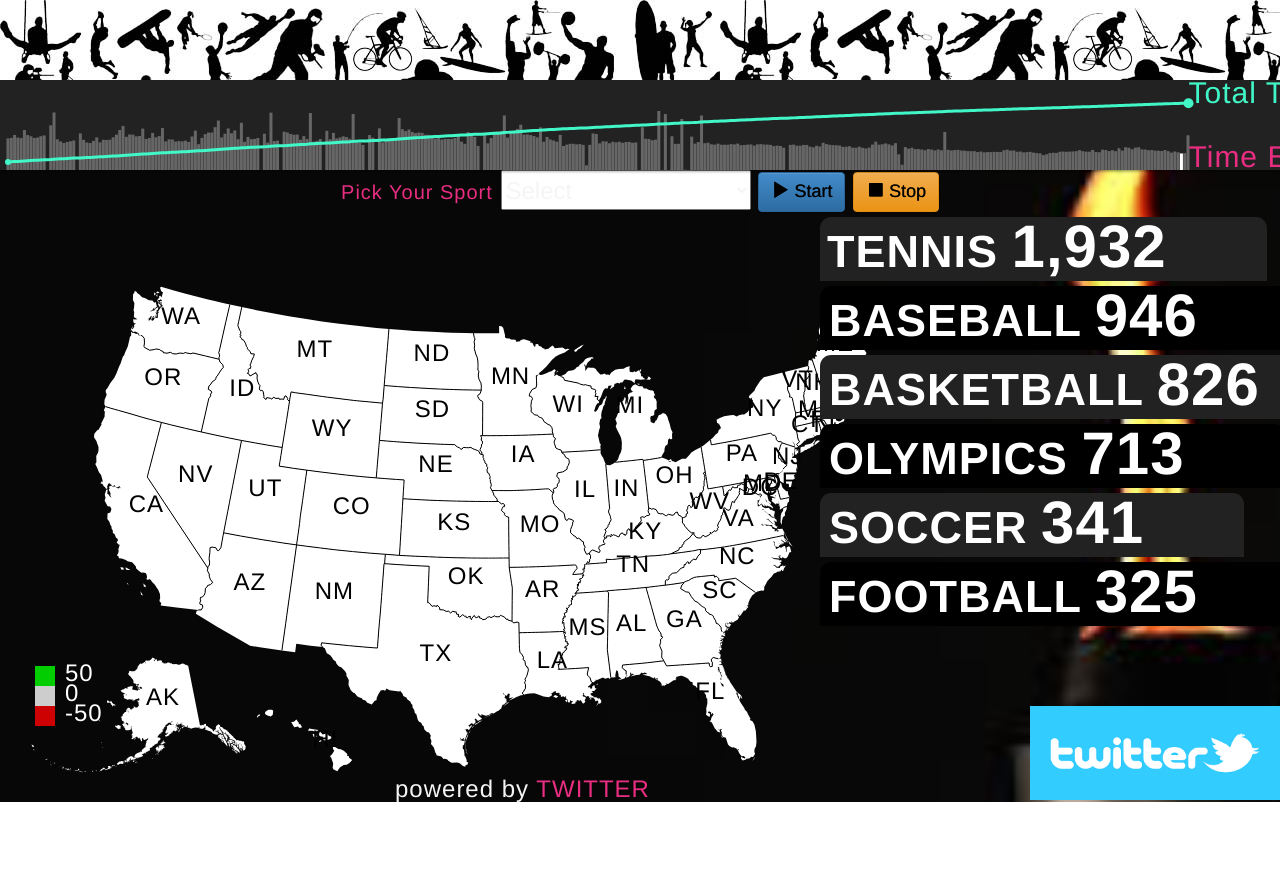
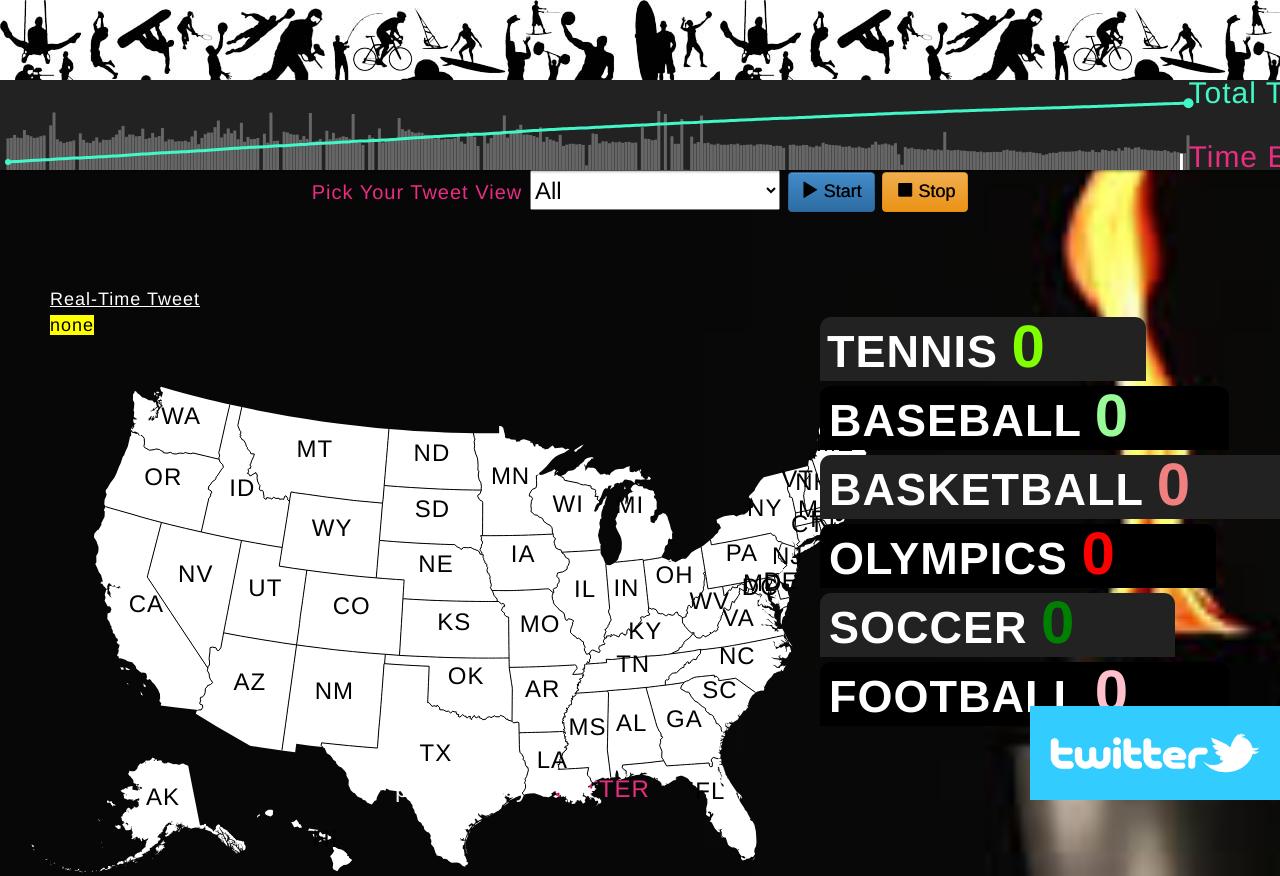
Before and after one commit to PeterChung/RTPJ, a plain HTML site: page Gladiator/web/index.html in a window 1280 px wide. Before the commit the page ends 802 px from the top, so only its background shows below. Drawn offline with Linux system fonts and the light colour scheme; files whose address does not match are found by name; a web font is replaced by a local one.

Commit message:
fixed bugs, added tweet back, added color, removed legend

```diff
--- a/Gladiator/web/index.html
+++ b/Gladiator/web/index.html
@@ -148,14 +148,16 @@
 		</g>
 		<g class="label" transform="translate(1188.5,23.30892536873783)">
 		<circle r="5" fill="#41F7C7"></circle>
-		<text class="displayCount"  fill="#41F7C7" style="font-size: 30px;text-align: right;">Total Tweets : 0</text>
+		<!--text class="displayCount"  fill="#41F7C7" style="font-size: 30px;text-align: right;">Total Tweets : 0</text> -->
+    <text id="displayCount"  fill="#41F7C7" style="font-size: 30px;text-align: right;">Total Tweets : 0</text>
 		</g>
 		</svg>
 		</div>
-		<div style="vertical-align: middle;text-align: center;">
-		<a class="name" href="#buzz" style="font-size: 20px; color: "#E92E82";"><span>Pick Your Sport</span></a>
-		<select id="sportList" name="sportList" style="width: 250px; height: 40px;  text-align: left;" >
-                    <option value="none">Select</option>
+
+		<div style="vertical-align: middle;text-align: center; color: black;">
+		<a class="name" href="#buzz" style="font-size: 20px; color: "#E92E82";"><span>Pick Your Tweet View</span></a>
+		<select id="sportList" name="sportList" style="width: 250px; height: 40px; text-align: left; " >
+                    <option value="none">All</option>
                     <option value="Tennis" style="color: red;">Tennis</option>
                     <option value="Baseball" style="color: red;">Baseball</option>
                     <option value="Basketball" style="color: blue;">Basketball</option>
@@ -174,40 +176,55 @@
                     <span class="glyphicon glyphicon-stop"></span> Stop
                 </button>
 		</div>
+        <div style="font-family: Helvetica; color: white; font-size: large; text-align: left; height: 100px; padding-top: 5%;">
+        <table style="margin: 10px 10px 10px 50px;">
+        <!--table style="margin: auto;"-->
+            <tr><!-- Peter modified -->
+                <td><u>Real-Time Tweet</u></td>
+            </tr>
+            <tr>
+                <td id="tweet">
+                    <mark>none</mark>
+                </td>
+            </tr>
+        </table>
+    </div>
+    <!-- test -->
+
         <div id="view">
 
 		<div id="chart" style="float: left; padding-top: 5%;"></div>
 	 	<div class="list" style="width: 460px;">
 		<ul><li class="item" style="font-size: 60px; margin-left: 0px;">
 
-		<span class="label" id="tennis" style="padding-left: 7px;">
+		<span class="label" id="tennis" style="padding-left: 7px; color: Chartreuse;">
 		<a class="name" href="">TENNIS</a>
-		<span class="count1" style="font-size: 60px;">1,932</span></span></li>
+    <span id="countTennis" style="font-size: 60px;">0</span></span></li>
 		<li class="item" style="font-size: 60px;">
 
-		<span class="label" id="baseball" style="padding-left: 9px;">
+		<span class="label" id="baseball" style="padding-left: 9px; color: PaleGreen;">
 		<a class="name" href="">BASEBALL</a>
-		<span class="count2" style="font-size: 60px;">946</span></span></li>
+    <span id="countBase" style="font-size: 60px;">0</span></span></li>
 		<li class="item" style="font-size: 60px;">
 
-		<span class="label" id="basketball" style="padding-left: 9px;">
+		<span class="label" id="basketball" style="padding-left: 9px; color: LightCoral;">
 		<a class="name" href="">BASKETBALL</a>
-		<span class="count3" style="font-size: 60px;">826</span></span></li>
+    <span id="countBasket" style="font-size: 60px;">0</span></span></li>
 		<li class="item" style="font-size: 60px;">
 
-		<span class="label" id="olympics" style="padding-left: 9px;">
+		<span class="label" id="olympics" style="padding-left: 9px; color: red;">
 		<a class="name" href="">OLYMPICS</a>
-		<span class="count4" style="font-size: 60px;">713</span></span></li>
+    <span id="countOlmp" style="font-size: 60px;">0</span></span></li>
 		<li class="item" style="font-size: 60px;">
 
-		<span class="label" id="soccer" style="padding-left: 9px;">
+		<span class="label" id="soccer" style="padding-left: 9px; color: green;">
 		<a class="name" href="">SOCCER</a>
-		<span class="count5" style="font-size: 60px;">341</span></span></li>
+    <span id="countSoccer" style="font-size: 60px;">0</span></span></li>
 		<li class="item" style="font-size: 60px;">
 
-		<span class="label" id="football" style="padding-left: 9px;">
+		<span class="label" id="football" style="padding-left: 9px; color: pink;">
 		<a class="name" href="">FOOTBALL</a>
-		<span class="count6" style="font-size: 60px;">325</span></span></li>
+    <span id="countFoot" style="font-size: 60px;">0</span></span></li>
 		<li class="filler" style="display: none;"><span class="label"></span></li>
 		</ul>
 		</div>
@@ -217,10 +234,12 @@
         alert("WebSocket not supported by this browser");
     }
     var intervalms = 1000;
-    //var sumById = {};
-    //var countById = {};
-    //var populateById = {};
-    // Peter added
+    var baseballTWCnt =0;
+    var tennisTWCnt =0;
+    var basketballTWCnt =0;
+    var soccerTWCnt =0;
+    var footballTWCnt =0;
+    var olympicTWCnt =0;
     var baseballCnt = {};
     var baseIdx =1;
     var tennisCnt = {};
@@ -241,7 +260,7 @@
     var stateCodeAndIdMap = {};
     var isStarted = false;
     var singleDraw = true;
-    var labels_for_legend = ["-50", "0", "50"];
+    //var labels_for_legend = ["-50", "0", "50"];
     var ext_color_domain = [-50, 0, 50];
     //var color = d3.scale.linear().domain(ext_color_domain).range(["#ff0000", "#ffffff", "#00ff00"]).interpolate(d3.interpolateRgb);
     var color = d3.scale.linear().domain(ext_color_domain).range(["#ff0000", "#ffffff", "#00ff00"]).interpolate(d3.interpolateRgb);
@@ -276,10 +295,11 @@
         n = n + '';
         return n.length >= width ? n : new Array(width - n.length + 1).join(z) + n;
     }
-    var keyword = "none";
-    function setSport() {
-        $("#Sport").html(keyword == "none" ? "All Tweets" : "Selected Sport : " + keyword);
-    }
+    //var keyword = "none";
+    //function setSport() {
+    //    $("#Sport").html(keyword == "none" ? "All Tweets" : "Selected Sport : " + keyword);
+    //}
+
     var elapsed = 0;
     function setElapsed() {
         var days = Math.floor(elapsed / 86400);
@@ -291,11 +311,19 @@
     var analyzedCount = 0;
     function setAnalyzedCount() {
         $("#displayCount").html("Total Tweets : " + analyzedCount);
+        $("#countBase").html(baseballTWCnt);
+        $("#countTennis").html(tennisTWCnt);
+        $("#countBasket").html(basketballTWCnt);
+        $("#countSoccer").html(soccerTWCnt);
+        $("#countOlmp").html(olympicTWCnt);
+        $("#countFoot").html(footballTWCnt);
     }
     var tweetText = "<mark>none</mark>";
     function setTweet() {
         $("#tweet").html(tweetText);
     }
+
+    var keyword = "none";
     $(function () {
         $("#sportList").change(function () {
             //stop();
@@ -355,7 +383,7 @@
             }
             */
             //setElapsed();
-            setSport();
+            //setSport();
             //setAnalyzedCount();
             //setTweet();
             redraw();
@@ -372,6 +400,7 @@
             window.location = "stats.html";
         });
     });
+
     // Peter Modified
     function newDataReceived(newData) {
         var jsonData = JSON.parse(newData);
@@ -383,26 +412,32 @@
         var currnetCnt = jsonData["count"];
         var max = 0;
         var maxIndex=0;
-        //console.log(currnetCnt);
+        //console.log(sport);
         // map the count value to sport
         if(sport =="Baseball") {
           //console.log(sport);
           baseballCnt[id] = currnetCnt;
+          baseballTWCnt += 1;
         }else if (sport == "Tennis") {
           //console.log(sport);
           tennisCnt[id] = currnetCnt;
+          tennisTWCnt +=1;
         }else if (sport== "Basketball") {
           //console.log(sport);
           basketballCnt[id] = currnetCnt;
+          basketballTWCnt +=1;
         }else if (sport =="Soccer") {
           //console.log(sport);
           soccerCnt[id] = currnetCnt;
-        }else if (sport = "Olympic"){
+          soccerTWCnt +=1;
+        }else if (sport == "Olympic"){
           //console.log(sport);
           olympicCnt[id] = currnetCnt;
-        }else if (sport = "Football"){
+          olympicTWCnt +=1;
+        }else if (sport == "Football"){
           //console.log(sport);
           footballCnt[id] = currnetCnt;
+          footballTWCnt +=1;
         }
         // get max index
         maxArray[baseIdx] = baseballCnt[id];
@@ -428,17 +463,17 @@
           }
         }
         maxidx[id] = maxIndex;
-		 $("#count1").html(maxArray[baseIdx]);
-		  $("#count2").html(maxArray[tennIdx]);
-		   $("#count3").html(maxArray[basketIdx]);
-		    $("#count4").html(maxArray[soccerCnt]);
-			 $("#count5").html(maxArray[olymIdx]);
-			  $("#count6").html(maxArray[footbIdx]);
+		 //$("#count1").html(baseballTWCnt);
+		 //$("#count2").html(tennisTWCnt);
+		 //$("#count3").html(basketballTWCnt);
+		 //$("#count4").html(soccerTWCnt);
+		 //$("#count5").html(olympicTWCnt);
+		 //$("#count6").html(footballTWCnt);
         //console.log(maxIndex);
         //console.log(id);
-        //analyzedCount++;
+        analyzedCount++;
         //tweetText = jsonData["tweetText"];
-        //setAnalyzedCount();
+        setAnalyzedCount();
         //setTweet();
         // Peter Added end
         if (keyword == "none") {
@@ -447,9 +482,9 @@
             //if (sumById[id] != 0 && countById[id] > 0) {
             //    populateById[id] = sumById[id] / countById[id];
             //}
-            analyzedCount++;
+            //analyzedCount++;
             tweetText = jsonData["tweetText"];
-            setAnalyzedCount();
+            //setAnalyzedCount();
             setTweet();
         }
         else if (keyword == jsonData["keyword"]) {
@@ -458,10 +493,10 @@
             //if (sumById[id] != 0 && countById[id] > 0) {
             //    populateById[id] = sumById[id] / countById[id];
             //}
-            analyzedCount++;
+            //analyzedCount++;
             tweetText = jsonData["tweetText"];
             //console.log("here!")
-            setAnalyzedCount();
+            //setAnalyzedCount();
             setTweet();
         }
     }
@@ -497,7 +532,7 @@
             var countries = topojson.feature(topology, topology.objects.states).features;
             svg.selectAll(".country").remove();
             svg.selectAll("text").remove();
-            svg.selectAll("g.legend").remove();
+            //svg.selectAll("g.legend").remove();
             g.selectAll(".sentimentry").data(countries).enter().append("path")
                     .attr("class", "land-boundary").attr("d", path).style("fill", function (d) {
                         //var value = populateById[d.id];
@@ -564,22 +599,22 @@
             g.append("path").datum(topojson.mesh(topology, topology.objects.states, function (a, b) {
                 return a !== b;
             })).attr("class", "state-boundary").attr("d", path);
-            var legend = svg.selectAll("g.legend").data(ext_color_domain)
-                    .enter().append("g").attr("class", "legend");
-            var ls_w = 20, ls_h = 20;
-            legend.append("rect").attr("x", 35).attr("y", function (d, i) {
-                return height - (i * ls_h) - 3.5 * ls_h;
-            }).attr("width", ls_w).attr("height", ls_h).style("fill",
-                    function (d, i) {
-                        return color(d);
-                    }).style("opacity", 0.8);
-            legend.append("text").attr("x", 65).attr("y", function (d, i) {
-                return height - (i * ls_h) - ls_h - 35;
-            }).style("fill", function (d) {
-                return "white";
-            }).text(function (d, i) {
-                return labels_for_legend[i];
-            });
+            //var legend = svg.selectAll("g.legend").data(ext_color_domain)
+            //        .enter().append("g").attr("class", "legend");
+            //var ls_w = 20, ls_h = 20;
+            //legend.append("rect").attr("x", 35).attr("y", function (d, i) {
+            //    return height - (i * ls_h) - 3.5 * ls_h;
+            //}).attr("width", ls_w).attr("height", ls_h).style("fill",
+            //        function (d, i) {
+            //            return color(d);
+            //        }).style("opacity", 0.8);
+            //legend.append("text").attr("x", 65).attr("y", function (d, i) {
+            //    return height - (i * ls_h) - ls_h - 35;
+            //}).style("fill", function (d) {
+            //    return "white";
+            //}).text(function (d, i) {
+            //    return labels_for_legend[i];
+            //});
         });
     }
     function redrawAtInterval() {
```
Also changed, not shown: 6 other files.
